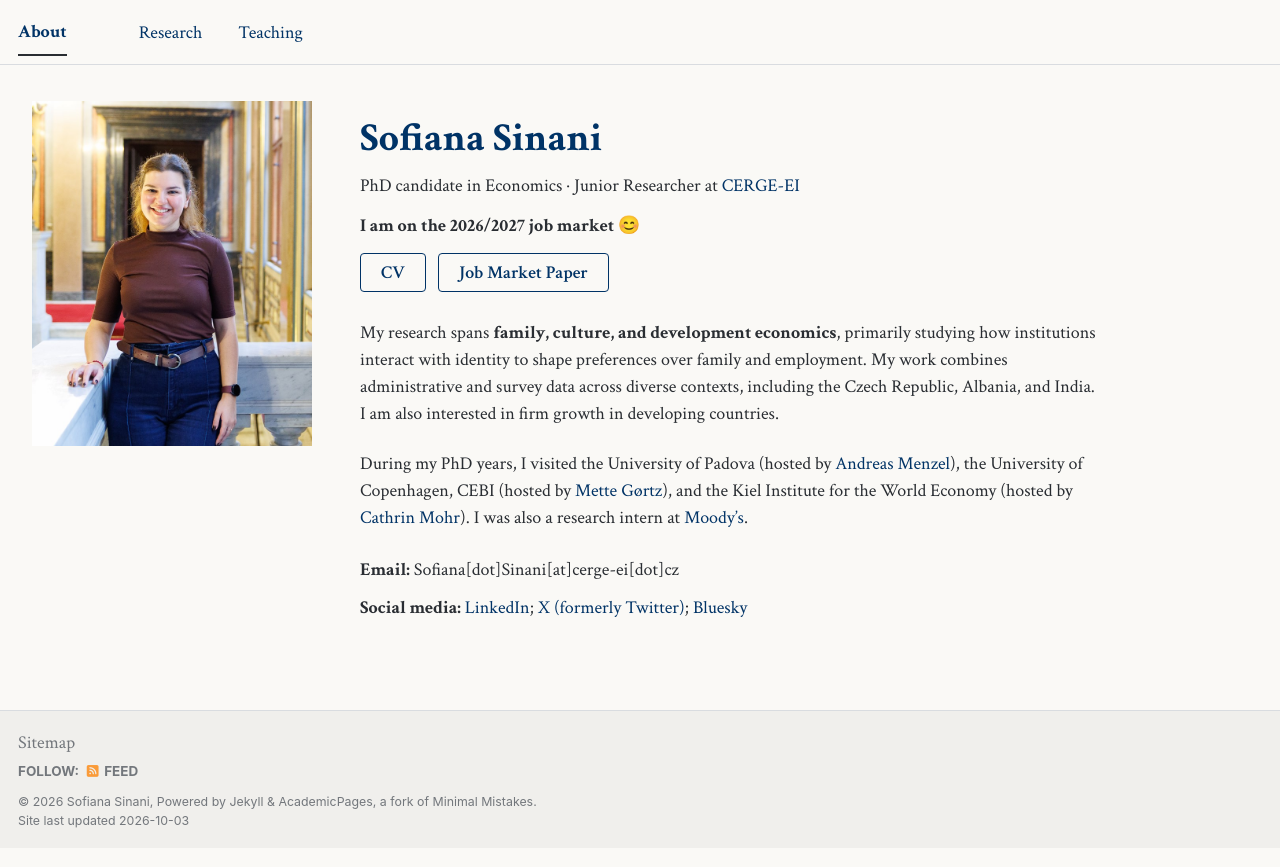
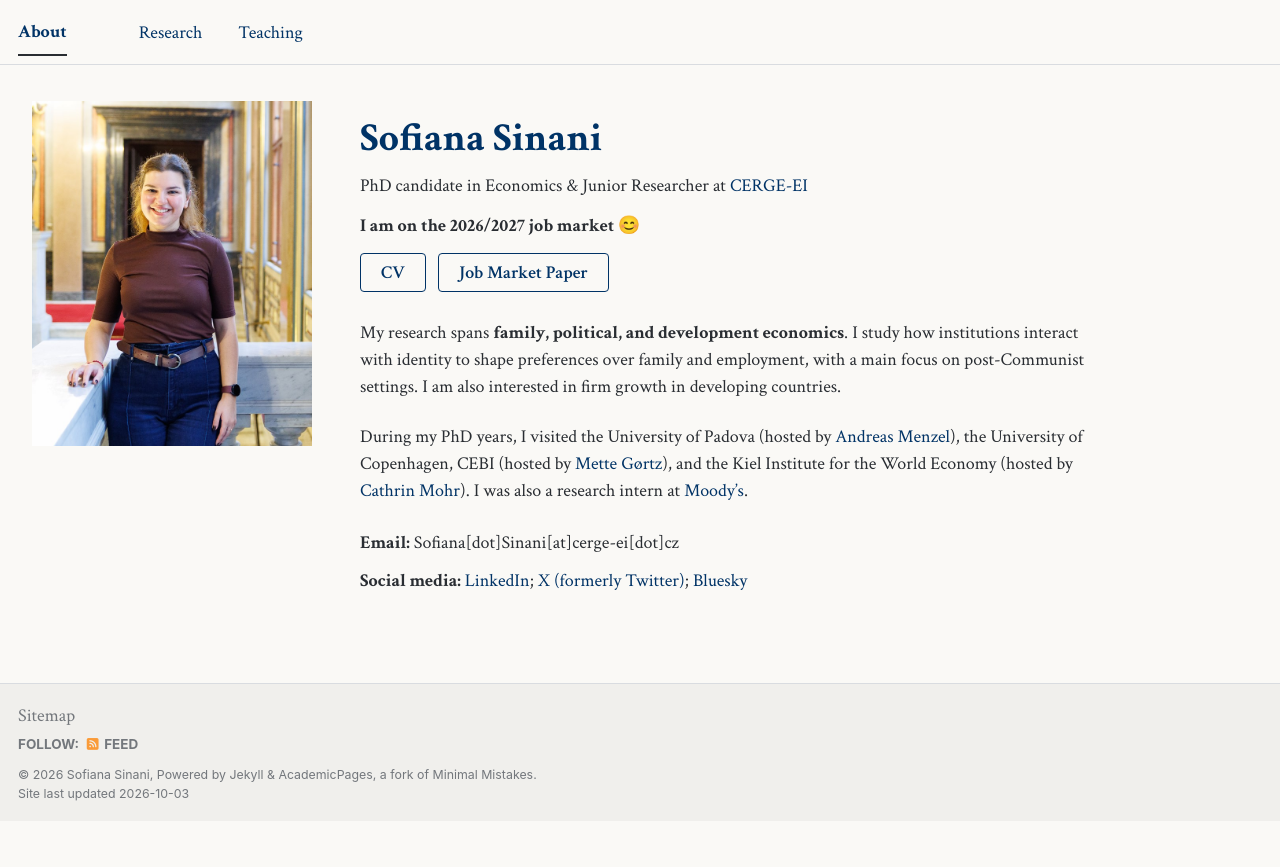
Before and after one commit to sofianasinani/sofianasinani.github.io, a Jekyll site: the page built from _pages/about.md, in a window 1280 px wide. Shown: the top 867 px of the page. Built offline with Jekyll 4.4.1, drawn with Linux system fonts in a browser that asks for light colours; a script bundle is joined from its source files by our own code; library files that are not in the unit come from our copies.

Commit message:
Update about.md

```diff
--- a/_pages/about.md
+++ b/_pages/about.md
@@ -8,7 +8,7 @@ redirect_from:
 ---
 <h1 class="profile-title">Sofiana Sinani</h1>
 
-<p class="profile-role">PhD candidate in Economics · Junior Researcher at <a href="https://www.cerge-ei.cz/">CERGE-EI</a></p>
+<p class="profile-role">PhD candidate in Economics & Junior Researcher at <a href="https://www.cerge-ei.cz/">CERGE-EI</a></p>
 
 <p class="job-market-status">I am on the 2026/2027 job market 😊</p>
 
@@ -17,7 +17,7 @@ redirect_from:
   <a href="https://www.dropbox.com/scl/fi/umelmbssl4e4jy5mwjent/Sofiana_JMP.pdf?rlkey=0jyv2ujfcj734q8zrns5lqebj&amp;e=1&amp;dl=0">Job Market Paper</a>
 </nav>
 
-My research spans **family, culture, and development economics**, primarily studying how institutions interact with identity to shape preferences over family and employment. My work combines administrative and survey data across diverse contexts, including the Czech Republic, Albania, and India. I am also interested in firm growth in developing countries.
+My research spans **family, political, and development economics**. I study how institutions interact with identity to shape preferences over family and employment, with a main focus on post-Communist settings. I am also interested in firm growth in developing countries.
 
 During my PhD years, I visited the University of Padova (hosted by [Andreas Menzel](https://sites.google.com/view/andreasmenzel/home)), the University of Copenhagen, CEBI (hosted by [Mette Gørtz](https://web.econ.ku.dk/gortz/)), and the Kiel Institute for the World Economy (hosted by [Cathrin Mohr](https://sites.google.com/view/cathrinmohr/home)). I was also a research intern at [Moody's](https://www.moodys.com/).
 
```
